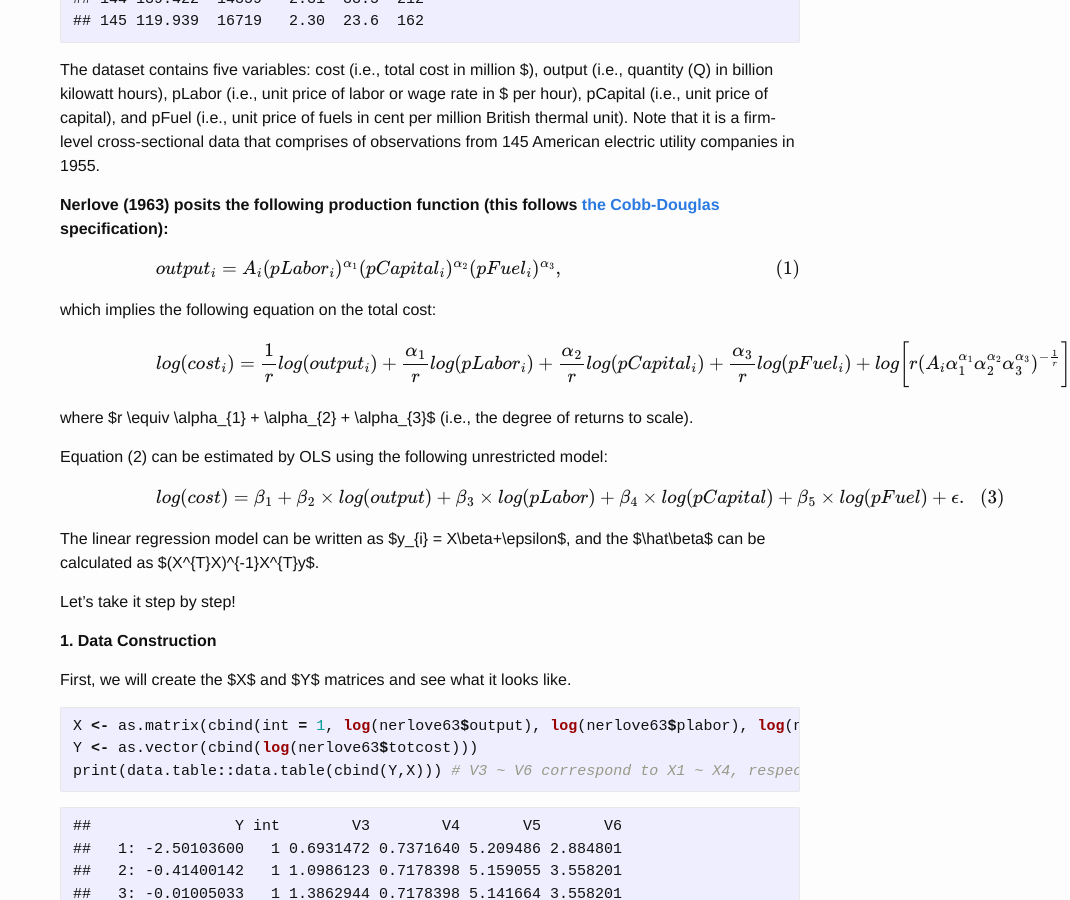
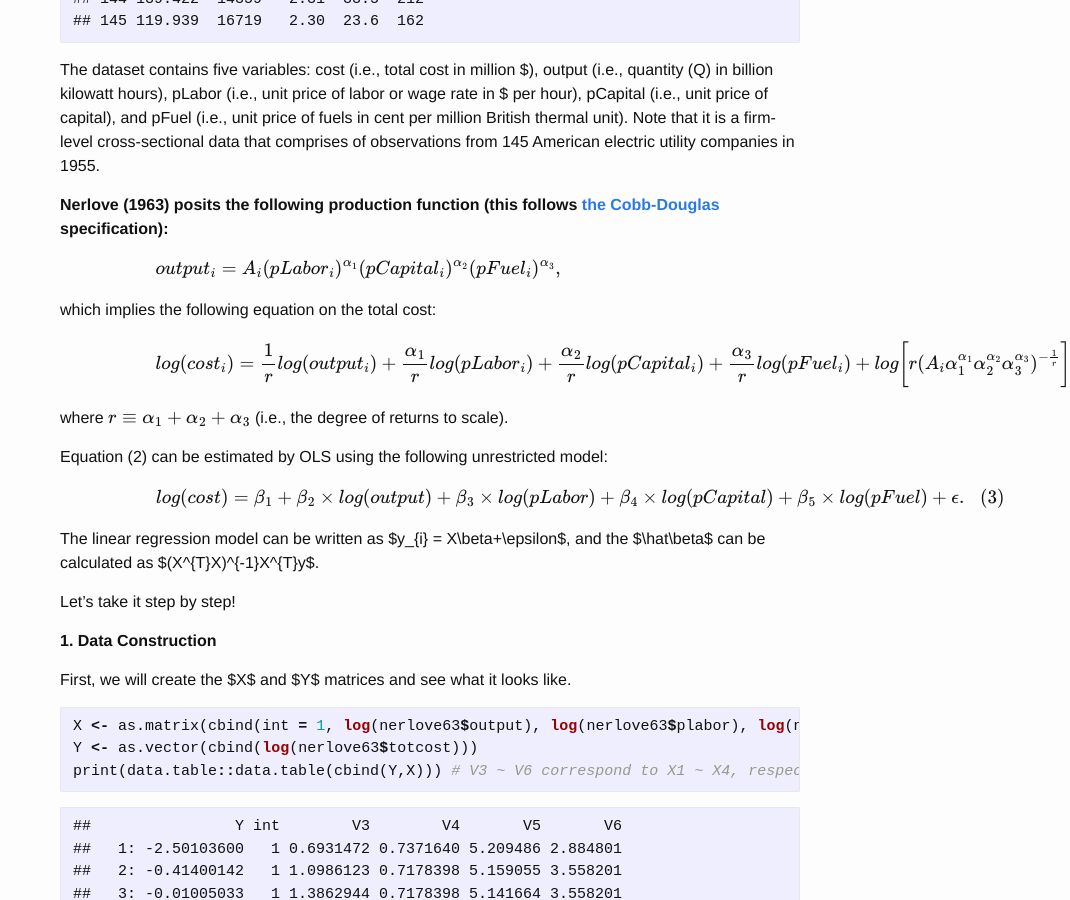
Before and after one commit to j1yoo/j1yoo.github.io, a Jekyll site: the page built from _posts/2019-02-13-hand-rolling_ols.md, in a window 1280 px wide and 900 px high, scrolled down 514 px. Shown: the whole window, without its empty margins (210-1280 px from the left). Built offline with Jekyll 4.4.1, drawn with Linux system fonts in a browser that asks for light colours; formulas are drawn with MathJax 3.

Commit message:
Update 2019-02-13-hand-rolling_ols.md

```diff
--- a/_posts/2019-02-13-hand-rolling_ols.md
+++ b/_posts/2019-02-13-hand-rolling_ols.md
@@ -27,19 +27,13 @@ The dataset contains five variables: cost (i.e., total cost in million \$), outp
 
 __Nerlove (1963) posits the following production function (this follows [the Cobb-Douglas](https://en.wikipedia.org/wiki/Cobb%E2%80%93Douglas_production_function) specification):__
 
-\begin{equation}
-\tag{1}
-output_{i} = A_{i}(pLabor_{i})^{\alpha_{1}}(pCapital_{i})^{\alpha_{2}}(pFuel_{i})^{\alpha_{3}},
-\end{equation}
+$$output_{i} = A_{i}(pLabor_{i})^{\alpha_{1}}(pCapital_{i})^{\alpha_{2}}(pFuel_{i})^{\alpha_{3}},$$
 
 which implies the following equation on the total cost:
 
-\begin{equation}
-\tag{2}
-log(cost_{i}) = \frac{1}{r}log(output_{i})+\frac{\alpha_{1}}{r}log(pLabor_{i})+\frac{\alpha_{2}}{r}log(pCapital_{i})+\frac{\alpha_{3}}{r}log(pFuel_{i})+log \biggl[r(A_{i}\alpha_{1}^{\alpha_{1}}\alpha_{2}^{\alpha_{2}}\alpha_{3}^{\alpha_{3}})^{-\frac{1}{r}}\biggl],
-\end{equation}
+$$log(cost_{i}) = \frac{1}{r}log(output_{i})+\frac{\alpha_{1}}{r}log(pLabor_{i})+\frac{\alpha_{2}}{r}log(pCapital_{i})+\frac{\alpha_{3}}{r}log(pFuel_{i})+log \biggl[r(A_{i}\alpha_{1}^{\alpha_{1}}\alpha_{2}^{\alpha_{2}}\alpha_{3}^{\alpha_{3}})^{-\frac{1}{r}}\biggl],$$
 
-where $r \equiv \alpha_{1} + \alpha_{2} + \alpha_{3}$ (i.e., the degree of returns to scale).
+where $$r \equiv \alpha_{1} + \alpha_{2} + \alpha_{3}$$ (i.e., the degree of returns to scale).
 
 Equation (2) can be estimated by OLS using the following unrestricted model:
 
```
